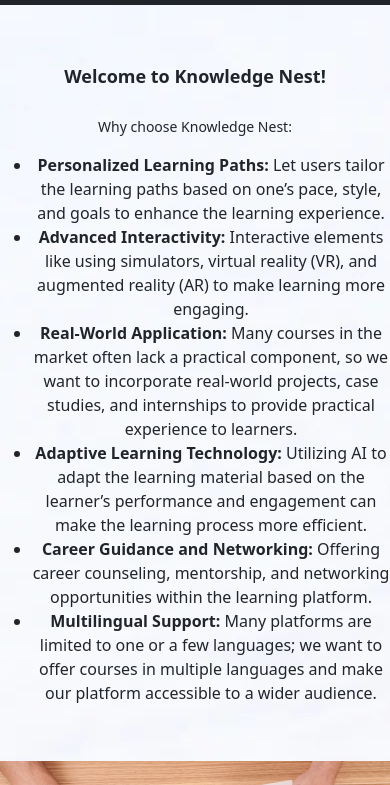
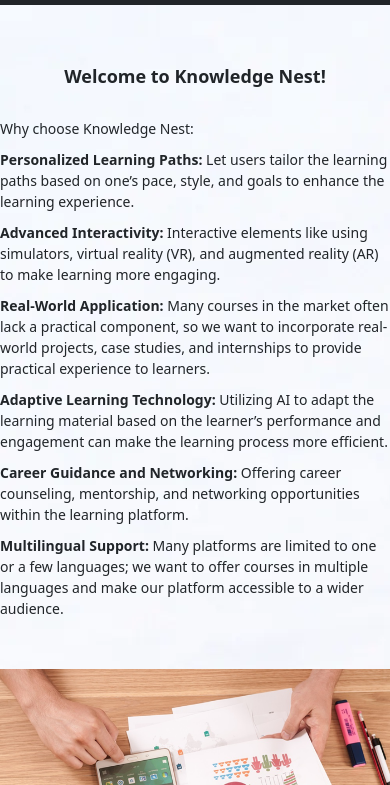
Before and after one commit to ederpagliotto/Knowledge-Nest, a plain HTML site: page index.html in a window 390 px wide. Shown: the part 59-844 px from the top of the page. Drawn offline with nearby package versions, Linux system fonts and the light colour scheme.

Commit message:
updating css layout

```diff
--- a/index.html
+++ b/index.html
@@ -61,14 +61,12 @@
   <div class="main-content">
     <h3>Welcome to Knowledge Nest!</h3>
     <p>Why choose Knowledge Nest:</p>
-    <ul>
-      <li><strong>Personalized Learning Paths:</strong> Let users tailor the learning paths based on one’s pace, style, and goals to enhance the learning experience.</li>
-      <li><strong>Advanced Interactivity:</strong> Interactive elements like using simulators, virtual reality (VR), and augmented reality (AR) to make learning more engaging.</li>
-      <li><strong>Real-World Application:</strong> Many courses in the market often lack a practical component, so we want to incorporate real-world projects, case studies, and internships to provide practical experience to learners.</li>
-      <li><strong>Adaptive Learning Technology:</strong> Utilizing AI to adapt the learning material based on the learner’s performance and engagement can make the learning process more efficient.</li>
-      <li><strong>Career Guidance and Networking:</strong> Offering career counseling, mentorship, and networking opportunities within the learning platform.</li>
-      <li><strong>Multilingual Support:</strong> Many platforms are limited to one or a few languages; we want to offer courses in multiple languages and make our platform accessible to a wider audience.</li>
-    </ul>
+    <p><strong>Personalized Learning Paths:</strong> Let users tailor the learning paths based on one’s pace, style, and goals to enhance the learning experience.</p>
+    <p><strong>Advanced Interactivity:</strong> Interactive elements like using simulators, virtual reality (VR), and augmented reality (AR) to make learning more engaging.</p>
+    <p><strong>Real-World Application:</strong> Many courses in the market often lack a practical component, so we want to incorporate real-world projects, case studies, and internships to provide practical experience to learners.</p>
+    <p><strong>Adaptive Learning Technology:</strong> Utilizing AI to adapt the learning material based on the learner’s performance and engagement can make the learning process more efficient.</p>
+    <p><strong>Career Guidance and Networking:</strong> Offering career counseling, mentorship, and networking opportunities within the learning platform.</p>
+    <p><strong>Multilingual Support:</strong> Many platforms are limited to one or a few languages; we want to offer courses in multiple languages and make our platform accessible to a wider audience.</p>
 
     <div class="services-container">
       <a href="#">
--- a/style.css
+++ b/style.css
@@ -46,6 +46,10 @@
 
   .main-content p {
     font-size: 14px;
+    text-align: left;
+    margin-top: 10px;
+    margin-bottom: 10px;
+    display: block;
   }
 }
 
```
